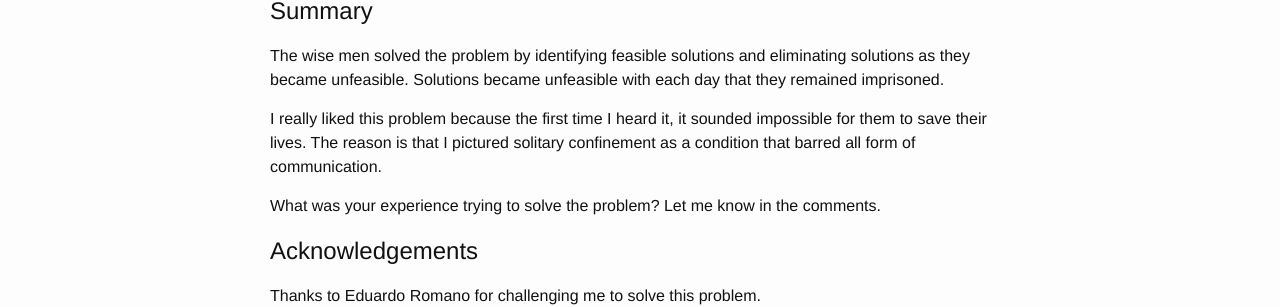
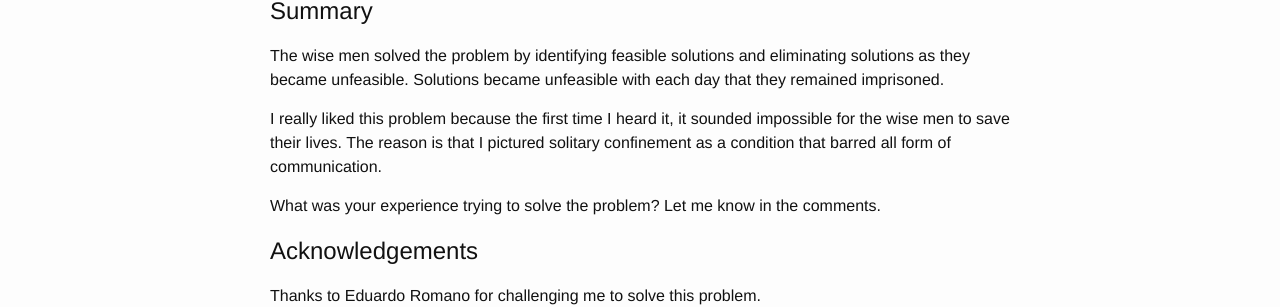
Before and after one commit to mrrusof/mrrusof.github.io, a Jekyll site: the page built from _posts/2016-02-19-captured-wise-men.markdown, in a window 1280 px wide and 900 px high, scrolled down 2894 px. Shown: the part 325-632 px from the top of the window. Built offline with Jekyll 4.4.1, drawn with Linux system fonts in a browser that asks for light colours; comment, search, counter and statistics services are not loaded.

Commit message:
Correct grammar.

```diff
--- a/_posts/2016-02-19-captured-wise-men.markdown
+++ b/_posts/2016-02-19-captured-wise-men.markdown
@@ -173,7 +173,7 @@ eliminating solutions as they became unfeasible.  Solutions became
 unfeasible with each day that they remained imprisoned.
 
 I really liked this problem because the first time I heard it, it
-sounded impossible for them to save their lives.
+sounded impossible for the wise men to save their lives.
 The reason is that I pictured solitary confinement as a condition that
 barred all form of communication.
 
```
